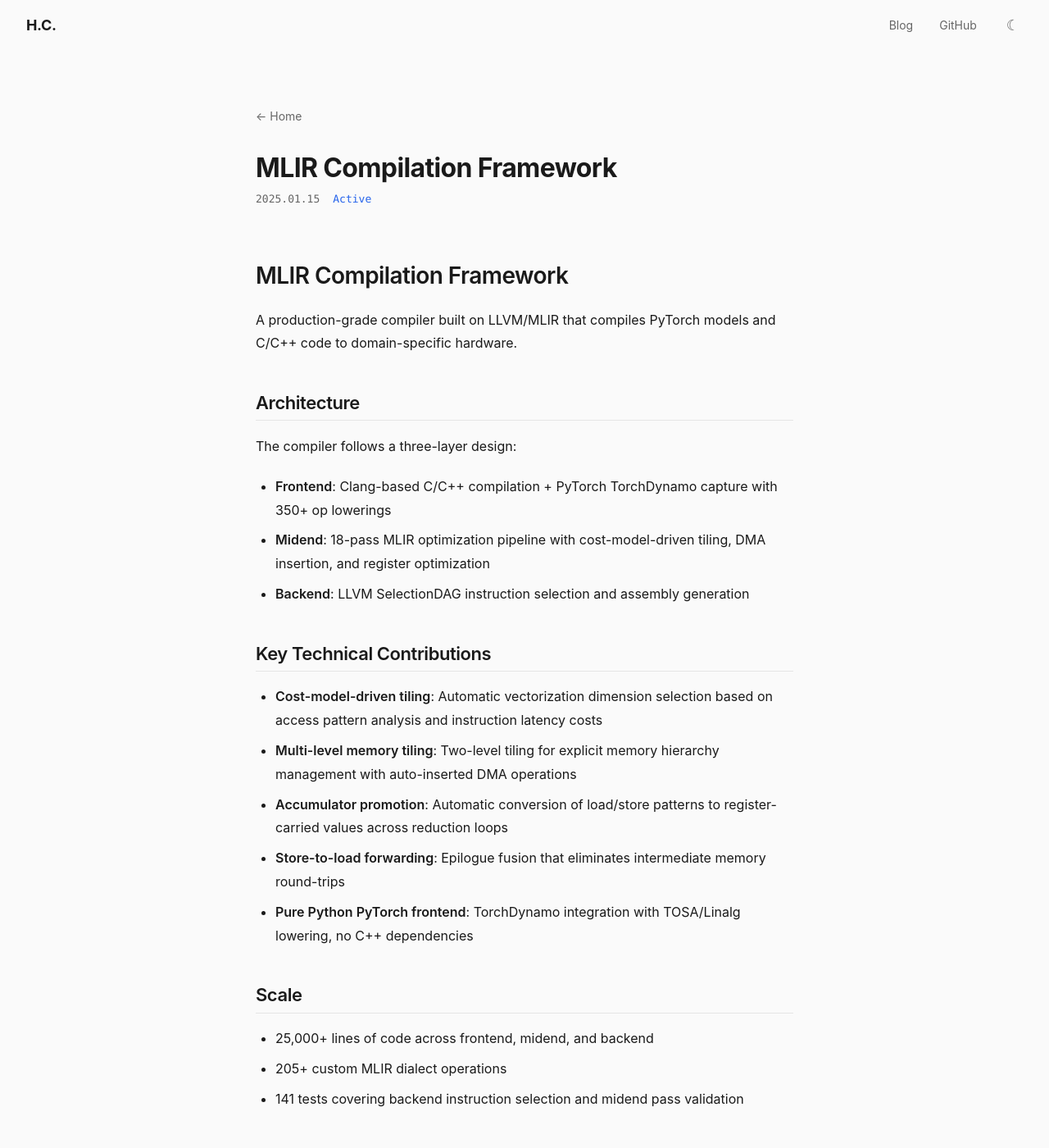
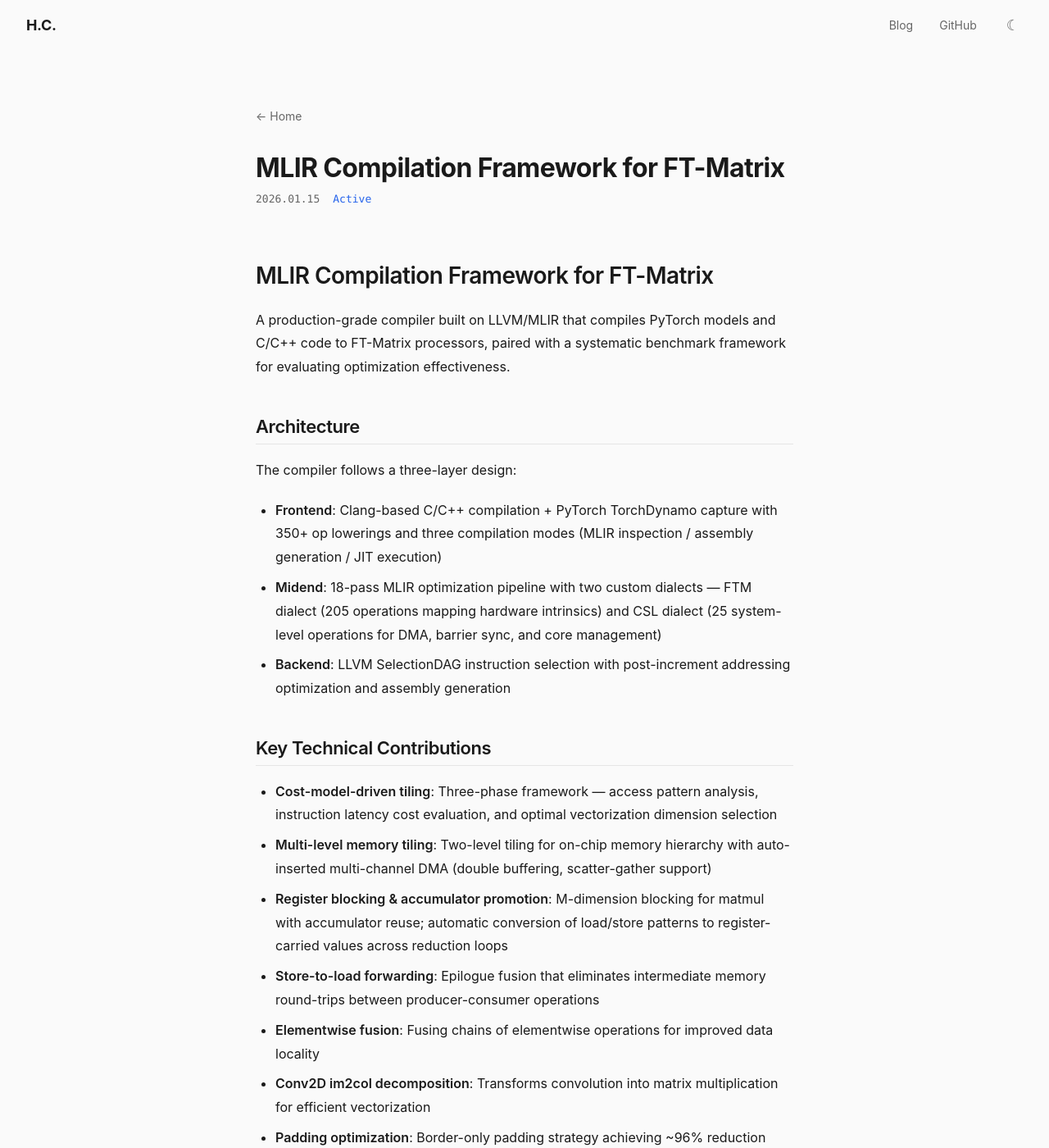
Before and after one commit to Hayden727/Hayden727.github.io, a Jekyll site: the page built from _projects/mlir.md, in a window 1280 px wide and 1400 px high. Shown: the whole window at 82% size. Built offline with Jekyll 4.4.1, drawn with Linux system fonts in a browser that asks for light colours; some of the changed text lies outside the part shown.

Commit message:
feat: update MLIR project with benchmark framework and update all dates to 2026
- Enrich MLIR project page with matrix-mlir and matrix-benchmark content
- Add benchmark framework section, performance results, and updated scale metrics
- Update all post and project dates from 2025 to Jan-Mar 2026
- Rename post files to match new dates

```diff
--- a/_projects/mlir.md
+++ b/_projects/mlir.md
@@ -1,36 +1,59 @@
 ---
 layout: project
 title: "MLIR 编译优化框架"
-title_en: "MLIR Compilation Framework"
-date: 2025-01-15
+title_en: "MLIR Compilation Framework for FT-Matrix"
+date: 2026-01-15
 status: "开发中"
 status_en: "Active"
-excerpt: "基于 MLIR 的编译优化框架"
-excerpt_en: "A production MLIR-based compiler with cost-model-driven tiling, multi-level memory management, and PyTorch frontend integration"
+excerpt: "基于 MLIR 的 FT-Matrix 编译优化框架与基准测试平台"
+excerpt_en: "A production MLIR compiler targeting FT-Matrix with cost-model-driven optimization, PyTorch frontend, and a comprehensive benchmark framework achieving ~57x kernel speedup"
 ---
 
-# MLIR Compilation Framework
+# MLIR Compilation Framework for FT-Matrix
 
-A production-grade compiler built on LLVM/MLIR that compiles PyTorch models and C/C++ code to domain-specific hardware.
+A production-grade compiler built on LLVM/MLIR that compiles PyTorch models and C/C++ code to FT-Matrix processors, paired with a systematic benchmark framework for evaluating optimization effectiveness.
 
 ## Architecture
 
 The compiler follows a three-layer design:
 
-- **Frontend**: Clang-based C/C++ compilation + PyTorch TorchDynamo capture with 350+ op lowerings
-- **Midend**: 18-pass MLIR optimization pipeline with cost-model-driven tiling, DMA insertion, and register optimization
-- **Backend**: LLVM SelectionDAG instruction selection and assembly generation
+- **Frontend**: Clang-based C/C++ compilation + PyTorch TorchDynamo capture with 350+ op lowerings and three compilation modes (MLIR inspection / assembly generation / JIT execution)
+- **Midend**: 18-pass MLIR optimization pipeline with two custom dialects — FTM dialect (205 operations mapping hardware intrinsics) and CSL dialect (25 system-level operations for DMA, barrier sync, and core management)
+- **Backend**: LLVM SelectionDAG instruction selection with post-increment addressing optimization and assembly generation
 
 ## Key Technical Contributions
 
-- **Cost-model-driven tiling**: Automatic vectorization dimension selection based on access pattern analysis and instruction latency costs
-- **Multi-level memory tiling**: Two-level tiling for explicit memory hierarchy management with auto-inserted DMA operations
-- **Accumulator promotion**: Automatic conversion of load/store patterns to register-carried values across reduction loops
-- **Store-to-load forwarding**: Epilogue fusion that eliminates intermediate memory round-trips
-- **Pure Python PyTorch frontend**: TorchDynamo integration with TOSA/Linalg lowering, no C++ dependencies
+- **Cost-model-driven tiling**: Three-phase framework — access pattern analysis, instruction latency cost evaluation, and optimal vectorization dimension selection
+- **Multi-level memory tiling**: Two-level tiling for on-chip memory hierarchy with auto-inserted multi-channel DMA (double buffering, scatter-gather support)
+- **Register blocking & accumulator promotion**: M-dimension blocking for matmul with accumulator reuse; automatic conversion of load/store patterns to register-carried values across reduction loops
+- **Store-to-load forwarding**: Epilogue fusion that eliminates intermediate memory round-trips between producer-consumer operations
+- **Elementwise fusion**: Fusing chains of elementwise operations for improved data locality
+- **Conv2D im2col decomposition**: Transforms convolution into matrix multiplication for efficient vectorization
+- **Padding optimization**: Border-only padding strategy achieving ~96% reduction compared to full-buffer initialization
+- **Pure Python PyTorch frontend**: TorchDynamo integration with Linalg lowering, supporting model capture → MLIR → assembly end-to-end (demonstrated with Qwen3-0.6B LLM)
+
+## Benchmark Framework
+
+A systematic evaluation platform that measures compiler optimization effectiveness through:
+
+- **Three-way comparison**: Scalar baseline vs. compiler-optimized vs. hand-written assembly, reporting speedup ratios and percentage of peak performance
+- **Ablation studies**: 8 incremental optimization variants per kernel (scalar → pre-optimization → memory tiling → DMA insertion → vectorization → register blocking → loop unrolling → full pipeline), isolating each pass's contribution
+- **End-to-end simulation**: Cycle-accurate simulation with automatic test data generation and NumPy reference verification for correctness
+
+**Benchmarks include**:
+- 5 BLAS kernels (GEMM, GEMV, dot product, axpby, scal) with hand-written reference implementations
+- 5 additional kernels (softmax, layernorm, GELU, elementwise fusion, broadcast add)
+- Model-level benchmarks (LeNet CNN, Transformer encoder)
+
+## Performance Results
+
+- **~57x speedup** on matrix kernels vs. scalar baseline
+- **~44x speedup** on transformer inference vs. scalar baseline
+- Compiler output achieves **~75% of hand-tuned assembly** performance
+- End-to-end LLM compilation demonstrated (Qwen3-0.6B)
 
 ## Scale
 
 - 25,000+ lines of code across frontend, midend, and backend
-- 205+ custom MLIR dialect operations
-- 141 tests covering backend instruction selection and midend pass validation
+- 205+ custom MLIR operations + 25 system-level operations
+- 146 compiler tests + comprehensive benchmark suite covering 12 kernels and 2 models
```
Also changed, not shown: _posts/2026-01-20-mlir-compiler-architecture.md (renamed from _posts/2025-03-01-mlir-compiler-architecture.md, +1 -1 lines), _posts/2026-02-05-cost-model-tiling.md (renamed from _posts/2025-03-08-cost-model-tiling.md, +1 -1 lines), _posts/2026-02-20-pytorch-frontend-mlir.md (renamed from _posts/2025-03-15-pytorch-frontend-mlir.md, +1 -1 lines), _posts/2026-03-10-citebot-academic-citation-tool.md (renamed from _posts/2025-03-19-citebot-academic-citation-tool.md, +1 -1 lines), _projects/citebot.md (+1 -1 lines).
